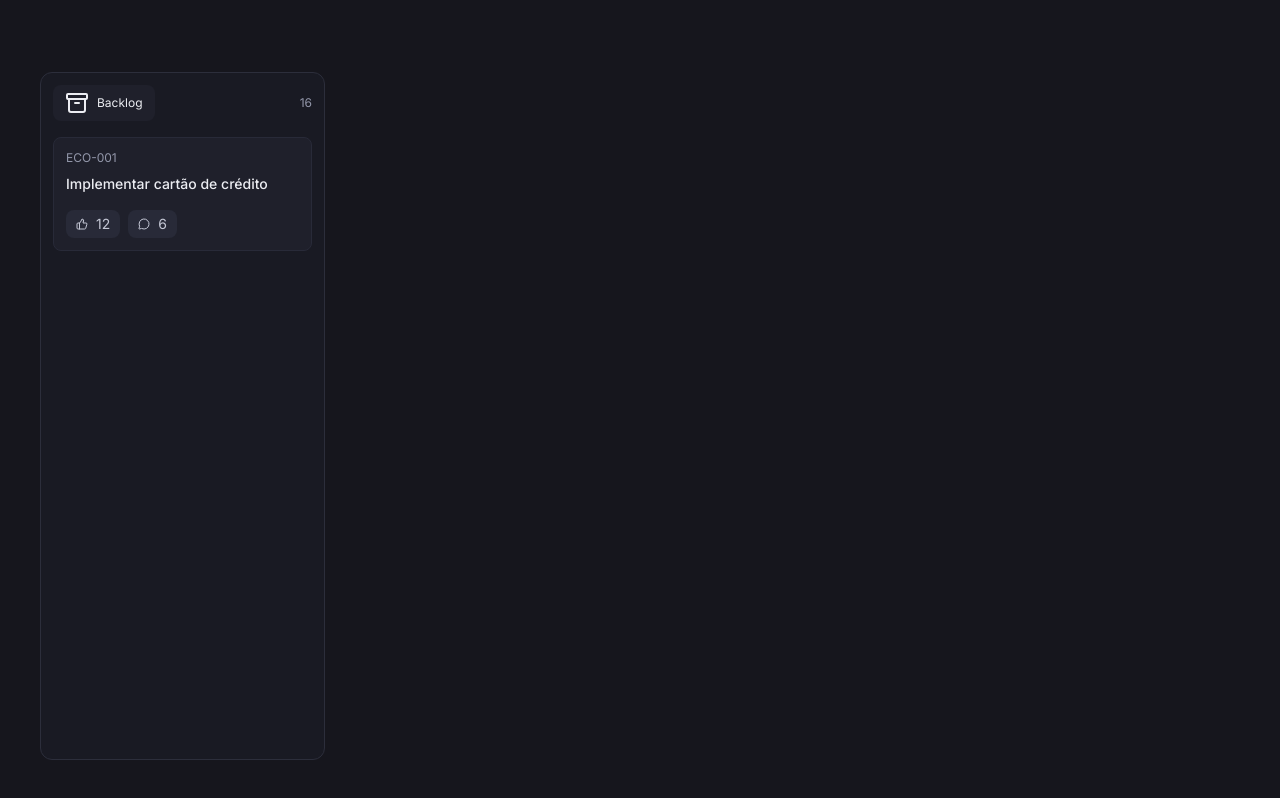
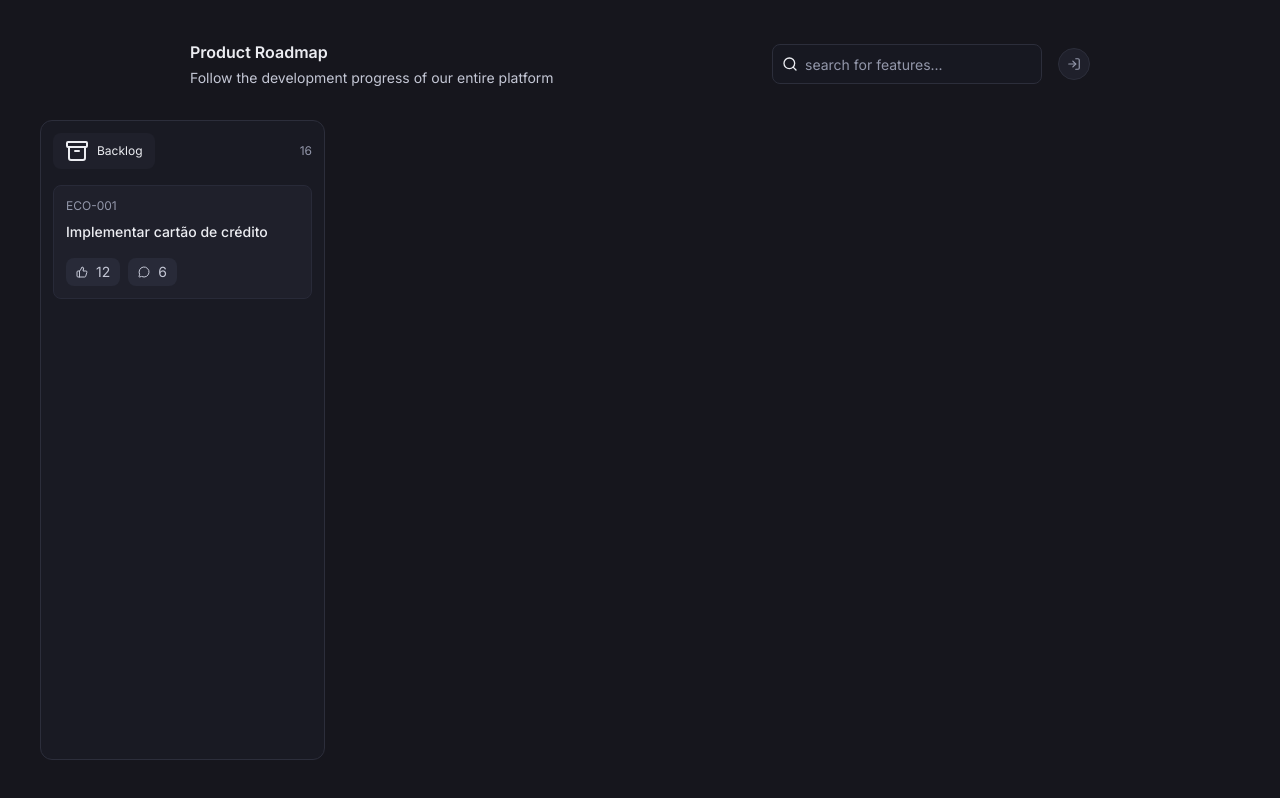
Before and after one commit to danield-dcc/board-nextjs, a Next.js app: page / in a window 1280 px wide. Built offline with nearby package versions, Linux system fonts and the light colour scheme.

Commit message:
chore:  adds header component

```diff
--- /dev/null
+++ b/src/app/(board)/header.tsx
@@ -0,0 +1,34 @@
+import { LogInIcon, SearchIcon } from "lucide-react"
+import { Input } from "@/components/input"
+
+export function Header() {
+  return (
+    <div className="max-w-225 mx-auto w-full flex items0center justify-between">
+      <div className="space-y-1">
+        <h1 className="font-semibold">Product Roadmap</h1>
+        <p className="text-sm text-navy-100">
+          Follow the development progress of our entire platform
+        </p>
+      </div>
+
+      <div className="flex items-center gap-4">
+        <div className="relative">
+          <SearchIcon className=" absolute size-4 text-nav-200 left-2.5 top-1/2 -translate-y-1/2 pointer-events-none" />
+          <Input
+            type="text"
+            placeholder="search for features..."
+            className="w-67.5 pl-8"
+          />
+        </div>
+
+        <button
+          type="button"
+          className="size-8 rounded-full bg-navy-700 border border-navy-500 cursor-pointer
+           flex items-center justify-center hover:bg-navy-600 transition-colors duration-150 "
+        >
+          <LogInIcon className="size-3.5 text-navy-200" />
+        </button>
+      </div>
+    </div>
+  )
+}
--- /dev/null
+++ b/src/app/(board)/layout.tsx
@@ -0,0 +1,15 @@
+import { Header } from "./header"
+
+export default function BoardLayout({
+  children,
+}: Readonly<{
+  children: React.ReactNode
+}>) {
+  return (
+    <div className="max-w-405 w-full mx-auto p-10 flex flex-col gap-8 h-dvh">
+      <Header />
+
+      {children}
+    </div>
+  )
+}
--- /dev/null
+++ b/src/app/(board)/page.tsx
@@ -0,0 +1,42 @@
+import { ArchiveIcon, MessageCircleIcon, ThumbsUpIcon } from "lucide-react"
+import { Button } from "@/components/button"
+import { Card } from "@/components/card"
+import { Section } from "@/components/section"
+
+export default function Home() {
+  return (
+    <main className="grid grid-cols-4 gap-5 flex-1 items-stretch">
+      <Section.Root>
+        {/* header */}
+        <Section.Header>
+          <Section.Title>
+            <ArchiveIcon />
+            Backlog
+          </Section.Title>
+          <Section.IssueCount>16</Section.IssueCount>
+        </Section.Header>
+
+        {/* Conteudo */}
+        <Section.Content>
+          <Card.Root>
+            <Card.Header>
+              <Card.Number>ECO-001</Card.Number>
+              <Card.Title>Implementar cartão de crédito</Card.Title>
+            </Card.Header>
+            <Card.Footer>
+              <Button>
+                <ThumbsUpIcon className="size-3" />
+                <span className="text-sm">12</span>
+              </Button>
+
+              <Button>
+                <MessageCircleIcon className="size-3" />
+                <span className="text-sm">6</span>
+              </Button>
+            </Card.Footer>
+          </Card.Root>
+        </Section.Content>
+      </Section.Root>
+    </main>
+  )
+}
--- a/src/app/page.tsx
+++ /dev/null
@@ -1,46 +0,0 @@
-import { ArchiveIcon, MessageCircleIcon, ThumbsUpIcon } from "lucide-react"
-import { Button } from "@/components/button"
-import { Card } from "@/components/card"
-import { Section } from "@/components/section"
-
-export default function Home() {
-  return (
-    <div className={`max-w-405 w-full mx-auto p-10 flex flex-col gap-8 h-dvh`}>
-      <div />
-
-      <main className="grid grid-cols-4 gap-5 flex-1 items-stretch">
-        <Section.Root>
-          {/* header */}
-          <Section.Header>
-            <Section.Title>
-              <ArchiveIcon />
-              Backlog
-            </Section.Title>
-            <Section.IssueCount>16</Section.IssueCount>
-          </Section.Header>
-
-          {/* Conteudo */}
-          <Section.Content>
-            <Card.Root>
-              <Card.Header>
-                <Card.Number>ECO-001</Card.Number>
-                <Card.Title>Implementar cartão de crédito</Card.Title>
-              </Card.Header>
-              <Card.Footer>
-                <Button>
-                  <ThumbsUpIcon className="size-3" />
-                  <span className="text-sm">12</span>
-                </Button>
-
-                <Button>
-                  <MessageCircleIcon className="size-3" />
-                  <span className="text-sm">6</span>
-                </Button>
-              </Card.Footer>
-            </Card.Root>
-          </Section.Content>
-        </Section.Root>
-      </main>
-    </div>
-  )
-}
--- /dev/null
+++ b/src/components/input.tsx
@@ -0,0 +1,18 @@
+import type { ComponentProps } from "react"
+import { twMerge } from "tailwind-merge"
+
+export interface InputProps extends ComponentProps<"input"> {}
+
+export function Input({ className, ...props }: InputProps) {
+  return (
+    <input
+      className={twMerge(
+        "bg-navy-900 border-[0.5px] border-navy-500 h-10 flex items-center placeholder-navy-200 px-3 rounded-lg text-sm",
+        "",
+        "outline-none focus-visible:ring-2 focus-visible:ring-navy-400 focus-visible:ring-offset-2 focus-visible:ring-offset-navy-950",
+        className,
+      )}
+      {...props}
+    />
+  )
+}
--- a/src/components/section.tsx
+++ b/src/components/section.tsx
@@ -53,9 +53,11 @@
 
 function SectionContent({ className, ...props }: SectionContentProps) {
   return (
-    // overflow-y-scroll
     <div
-      className={twMerge("flex flex-col gap-2.5  p-3", className)}
+      className={twMerge(
+        "flex flex-col overflow-y-auto gap-2.5  p-3",
+        className,
+      )}
       {...props}
     />
   )
```
